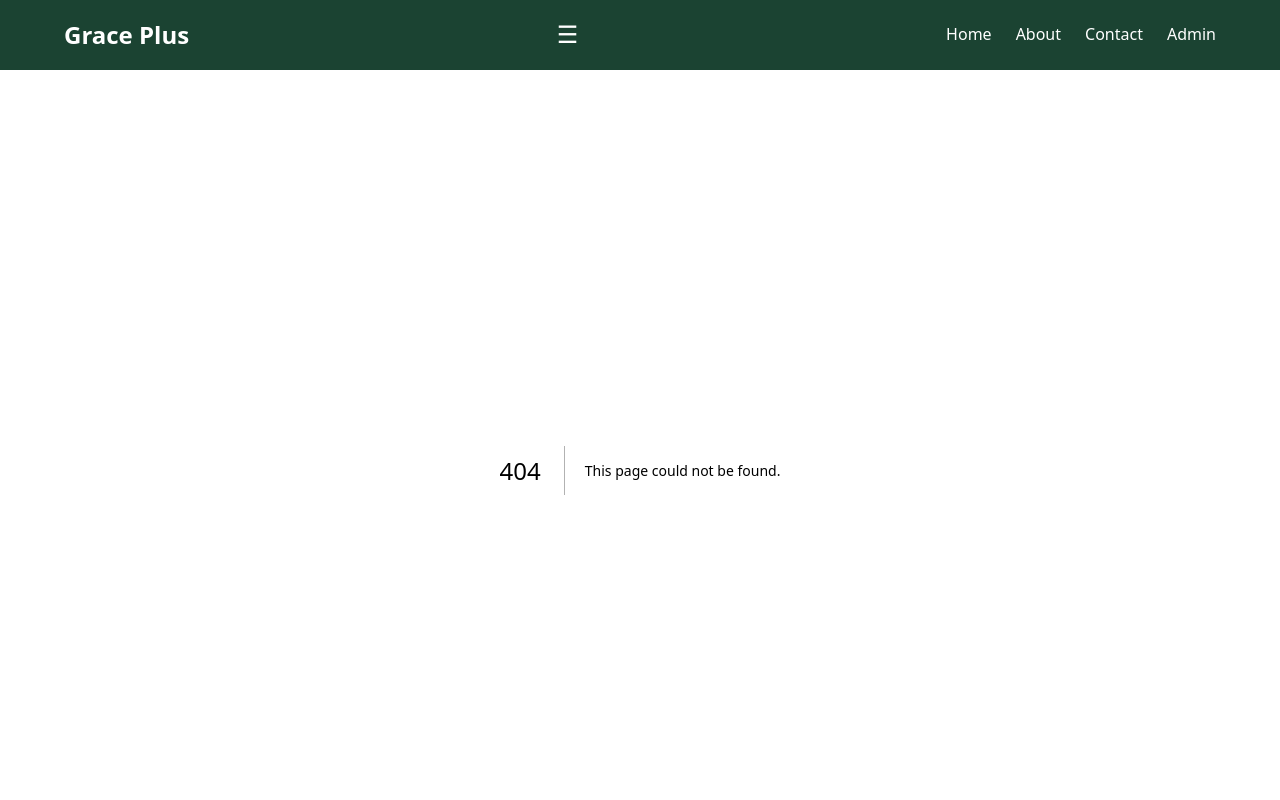
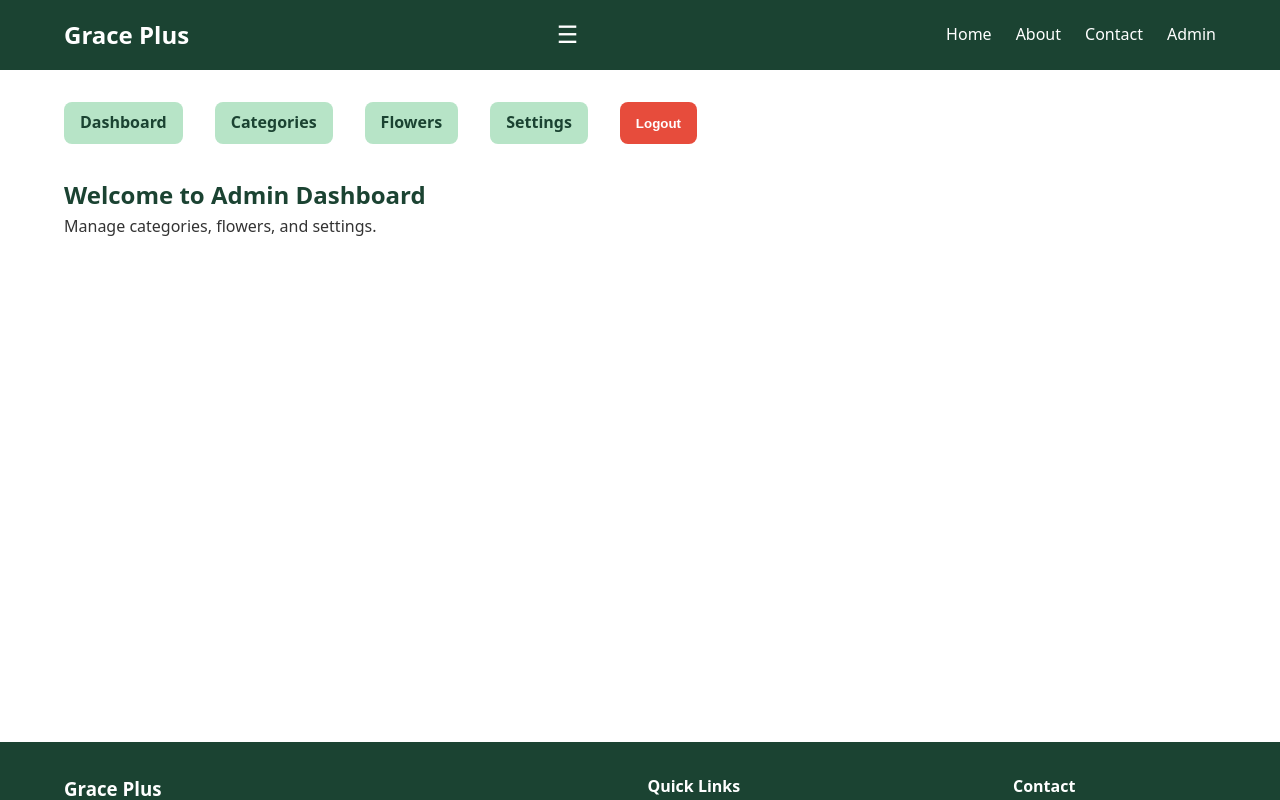
Before and after one commit to Presh105/GracePlus, a Next.js app: page /admin/dashboard in a window 1280 px wide. Before the commit this address had no page. Shown: the top 800 px of the page. Built offline with nearby package versions, Linux system fonts and the light colour scheme; no server answers.

Commit message:
Create page.js

```diff
--- /dev/null
+++ b/app/admin/dashboard/page.js
@@ -0,0 +1,8 @@
+export default function DashboardHome() {
+  return (
+    <div>
+      <h2 style={{ color: 'var(--color-dark-green)' }}>Welcome to Admin Dashboard</h2>
+      <p>Manage categories, flowers, and settings.</p>
+    </div>
+  );
+}
```
